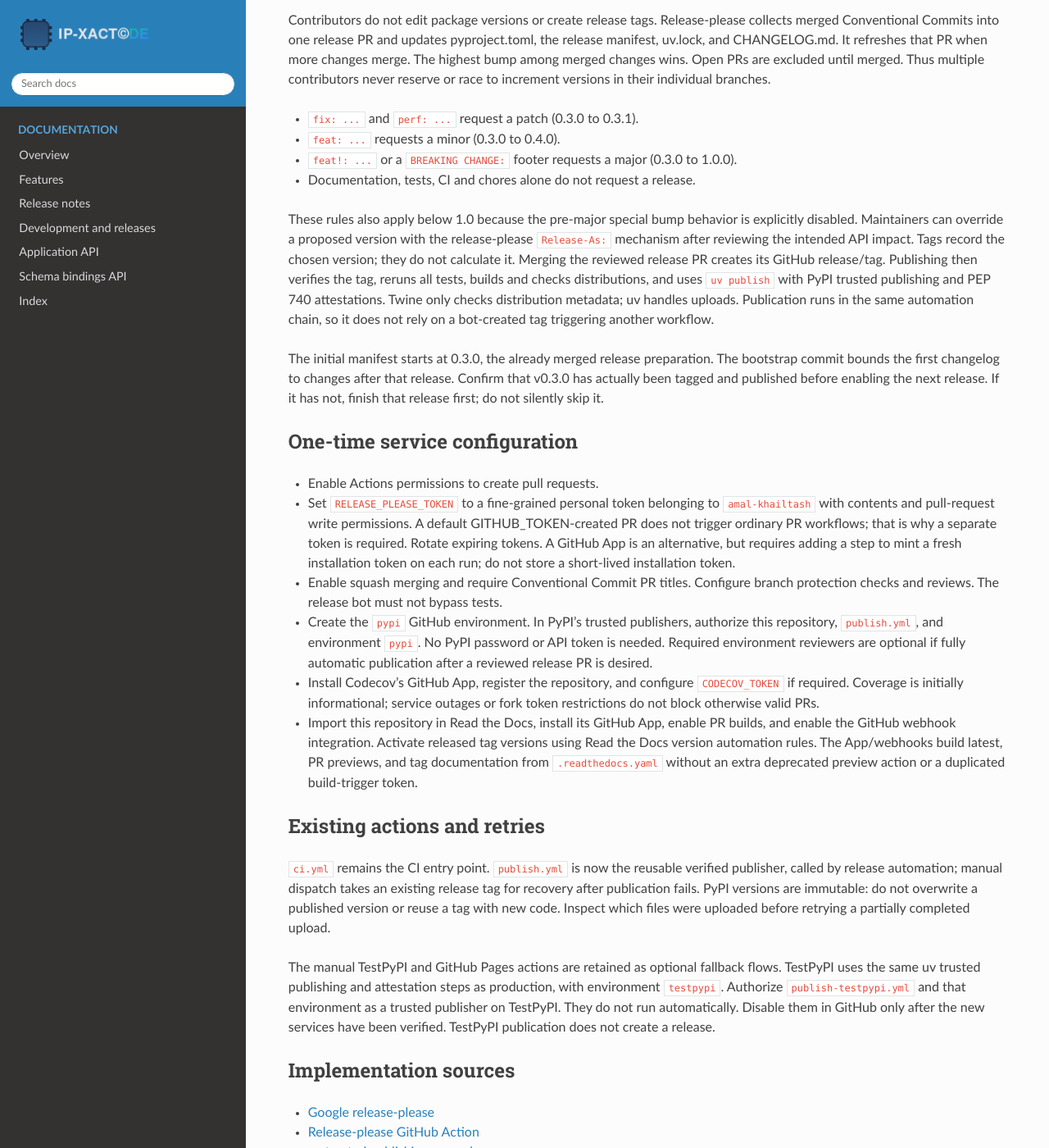
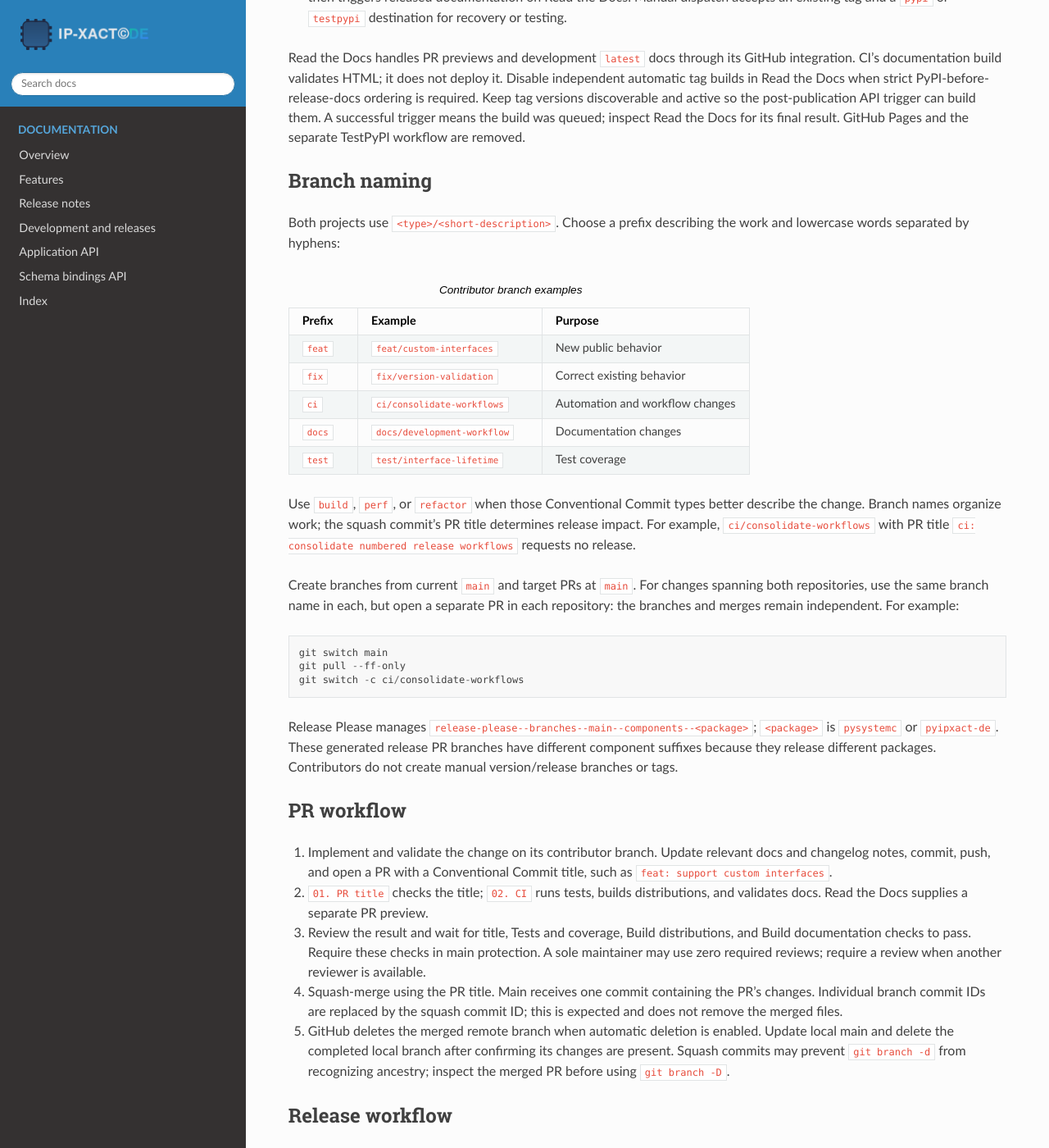
Before and after one commit to amal-khailtash/pyipxact-de, a Sphinx documentation site: the page built from docs/development/releases.rst, in a window 1280 px wide and 1400 px high, scrolled down 451 px. Shown: the whole window at 82% size. Built offline with Sphinx 7.4.7 and the Read the Docs theme 3.1.0, drawn with Linux system fonts in a browser that asks for light colours; pages that are not in the unit, such as notebooks, are missing from menus; some of the changed text lies outside the part shown.

Commit message:
ci: consolidate numbered release workflows (#13)
Consolidate both EDA repositories around four numbered workflows: 01. PR
title, 02. CI, 03. Release Please, and 04. Publish. Reuse CI
distributions for publication, retain project-specific verification, and
trigger released docs after successful PyPI upload. Remove redundant
documentation and separate TestPyPI workflows. Keep workflow filenames
stable for production trusted publishing and badges.

Both repositories use ci/consolidate-workflows and document
type/short-description contributor branches, generated release-please
branches, main-targeted PRs, squash merges, and branch cleanup.

Validation: workflow YAML parsing and whitespace checks passed. CI
supplies full tests/build/docs validation. Service follow-up: migrate
any TestPyPI trusted-publisher entry from publish-testpypi.yml to
publish.yml, and disable independent Read the Docs tag builds for strict
upload-before-docs ordering. No release/version change requested.

---------

Co-authored-by: Amal Khailtash <akhailta@amd.com>

```diff
--- /dev/null
+++ b/docs/development/index.rst
@@ -0,0 +1,10 @@
+Development
+===========
+
+Contributor guides and automation for this repository. The branch and release
+conventions are shared with pysystemc.
+
+.. toctree::
+   :maxdepth: 2
+
+   releases
--- a/docs/development/releases.rst
+++ b/docs/development/releases.rst
@@ -1,107 +1,148 @@
-Automated pull requests and releases
-====================================
+Pull requests and releases
+==========================
 
-Contributor workflow
+Workflow order
+--------------
+
+Both repositories use the same four Actions workflow names. The numbers make
+navigation consistent; jobs run according to their triggers and dependencies.
+
+* **01. PR title** (``pr-title.yml``) checks Conventional Commit PR titles using
+  metadata only.
+* **02. CI** (``ci.yml``) tests, checks distributions, and builds documentation
+  for PRs and main. The publisher calls the same CI against the release tag.
+* **03. Release Please** (``release-please.yml``) collects merged changes into a
+  release PR. Merging that PR creates the immutable tag and GitHub release and
+  calls the publisher directly.
+* **04. Publish** (``publish.yml``) verifies the tag/version and main ancestry,
+  publishes the distributions produced by release CI, then triggers released
+  documentation on Read the Docs. Manual dispatch accepts an existing tag and
+  a ``pypi`` or ``testpypi`` destination for recovery or testing.
+
+Read the Docs handles PR previews and development ``latest`` docs through its
+GitHub integration. CI's documentation build validates HTML; it does not deploy
+it. Disable independent automatic tag builds in Read the Docs when strict
+PyPI-before-release-docs ordering is required. Keep tag versions discoverable
+and active so the post-publication API trigger can build them. A successful
+trigger means the build was queued; inspect Read the Docs for its final result.
+GitHub Pages and the separate TestPyPI workflow are removed.
+
+Branch naming
+-------------
+
+Both projects use ``<type>/<short-description>``. Choose a prefix describing the
+work and lowercase words separated by hyphens:
+
+.. list-table:: Contributor branch examples
+   :header-rows: 1
+   :widths: 15 40 45
+
+   * - Prefix
+     - Example
+     - Purpose
+   * - ``feat``
+     - ``feat/custom-interfaces``
+     - New public behavior
+   * - ``fix``
+     - ``fix/version-validation``
+     - Correct existing behavior
+   * - ``ci``
+     - ``ci/consolidate-workflows``
+     - Automation and workflow changes
+   * - ``docs``
+     - ``docs/development-workflow``
+     - Documentation changes
+   * - ``test``
+     - ``test/interface-lifetime``
+     - Test coverage
+
+Use ``build``, ``perf``, or ``refactor`` when those Conventional Commit types
+better describe the change. Branch names organize work; the squash commit's PR
+title determines release impact. For example, ``ci/consolidate-workflows`` with
+PR title ``ci: consolidate numbered release workflows`` requests no release.
+
+Create branches from current ``main`` and target PRs at ``main``. For changes
+spanning both repositories, use the same branch name in each, but open a separate
+PR in each repository: the branches and merges remain independent. For example::
+
+   git switch main
+   git pull --ff-only
+   git switch -c ci/consolidate-workflows
+
+Release Please manages ``release-please--branches--main--components--<package>``;
+``<package>`` is ``pysystemc`` or ``pyipxact-de``. These generated release PR
+branches have different component suffixes because they release different
+packages. Contributors do not create manual version/release branches or tags.
+
+PR workflow
+-----------
+
+1. Implement and validate the change on its contributor branch. Update relevant
+   docs and changelog notes, commit, push, and open a PR with a Conventional
+   Commit title, such as ``feat: support custom interfaces``.
+2. ``01. PR title`` checks the title; ``02. CI`` runs tests, builds distributions,
+   and validates docs. Read the Docs supplies a separate PR preview.
+3. Review the result and wait for title, Tests and coverage, Build distributions,
+   and Build documentation checks to pass. Require these checks in main
+   protection. A sole maintainer may use zero required reviews; require a review
+   when another reviewer is available.
+4. Squash-merge using the PR title. Main receives one commit containing the PR's
+   changes. Individual branch commit IDs are replaced by the squash commit ID;
+   this is expected and does not remove the merged files.
+5. GitHub deletes the merged remote branch when automatic deletion is enabled.
+   Update local main and delete the completed local branch after confirming its
+   changes are present. Squash commits may prevent ``git branch -d`` from
+   recognizing ancestry; inspect the merged PR before using ``git branch -D``.
+
+Release workflow
+----------------
+
+1. A merge into main runs ``03. Release Please``, which collects release-worthy
+   squash commits into a generated release PR. ``fix:`` and ``perf:`` request a
+   patch, ``feat:`` requests a minor, and ``feat!:`` or a ``BREAKING CHANGE:``
+   footer requests a major, including below 1.0. CI, docs, tests, and chores alone
+   do not request releases.
+2. Release Please updates ``pyproject.toml``, ``uv.lock``, its manifest, and
+   ``CHANGELOG.md``. Other open feature PRs are excluded until merged. Review
+   the proposed version and wait for the release PR's CI to pass.
+3. Merge the release PR only when ready to publish. Leaving it open defers the
+   release while ordinary contributor PRs can continue merging. Its squash merge
+   creates the tag and GitHub release and directly calls ``04. Publish``.
+4. The publisher runs CI against the immutable tag, verifies tag/version and
+   main ancestry, and uses those CI distribution artifacts. Project-specific
+   checks below run before uploading to PyPI.
+5. After a successful PyPI upload, trigger released docs on Read the Docs. A
+   TestPyPI dispatch uses the same publication flow but does not trigger release
+   docs. Inspect the final Read the Docs build as well as the Actions result.
+
+Publication recovery
 --------------------
 
-Work on a feature branch and open a pull request. CI tests the complete suite,
-produces coverage for handwritten application code, builds distributions, and
-builds documentation. Codecov reports coverage; Read the Docs builds PR previews
-through its GitHub App. No pull request publishes a production package.
+PyPI versions and tags are immutable. Inspect uploaded files before retrying a
+partial publication. Run ``04. Publish`` manually from main with the existing
+tag and destination to use workflow repairs without changing released source.
+No new version or tag is needed for a workflow-only repair. This manual dispatch
+publishes a package; use it only when publication is intended. Merging a CI or
+documentation contributor PR alone does not authorize or initiate a release.
 
-Squash-merge contributor PRs using a Conventional Commit title. Require the
-PR title, Tests and coverage, Build distributions, and Build documentation
-checks in branch protection. Keep at least one review requirement and require
-branches to be current, or use a merge queue. Do not enable automatic merging
-of arbitrary contributor PRs.
+Service setup
+-------------
 
-Versions and concurrent contributors
-------------------------------------
+* Enable Actions PR creation and configure ``RELEASE_PLEASE_TOKEN`` with contents
+  and pull-request write access. Its PRs must trigger normal CI.
+* Configure trusted publishers for this repository's ``publish.yml`` and the
+  ``pypi`` / ``testpypi`` environments. Replace any TestPyPI publisher entry that
+  still names the removed ``publish-testpypi.yml``. Workflow filenames remain
+  stable even though their display names are numbered.
+* Configure ``CODECOV_TOKEN`` and the Read the Docs GitHub integration for
+  coverage and PR previews.
+* Configure ``READTHEDOCS_TOKEN`` with permission to trigger this project's
+  released version builds. The publisher uses it only after a successful PyPI
+  upload; TestPyPI does not trigger released docs.
 
-Contributors do not edit package versions or create release tags. Release-please
-collects merged Conventional Commits into one release PR and updates
-pyproject.toml, the release manifest, uv.lock, and CHANGELOG.md. It refreshes
-that PR when more changes merge. The highest bump among merged changes wins.
-Open PRs are excluded until merged. Thus multiple contributors never reserve or
-race to increment versions in their individual branches.
+Project-specific validation
+---------------------------
 
-* ``fix: ...`` and ``perf: ...`` request a patch (0.3.0 to 0.3.1).
-* ``feat: ...`` requests a minor (0.3.0 to 0.4.0).
-* ``feat!: ...`` or a ``BREAKING CHANGE:`` footer requests a major (0.3.0 to 1.0.0).
-* Documentation, tests, CI and chores alone do not request a release.
-
-These rules also apply below 1.0 because the pre-major special bump behavior is
-explicitly disabled. Maintainers can override a proposed version with the
-release-please ``Release-As:`` mechanism after reviewing the intended API impact.
-Tags record the chosen version; they do not calculate it. Merging the reviewed
-release PR creates its GitHub release/tag. Publishing then verifies the tag,
-reruns all tests, builds and checks distributions, and uses ``uv publish`` with
-PyPI trusted publishing and PEP 740 attestations. Twine only checks distribution
-metadata; uv handles uploads. Publication runs in the same automation chain, so
-it does not rely on a bot-created tag triggering another workflow.
-
-The initial manifest starts at 0.3.0, the already merged release preparation.
-The bootstrap commit bounds the first changelog to changes after that release.
-Confirm that v0.3.0 has actually been tagged and published before enabling the
-next release. If it has not, finish that release first; do not silently skip it.
-
-One-time service configuration
-------------------------------
-
-* Enable Actions permissions to create pull requests.
-* Set ``RELEASE_PLEASE_TOKEN`` to a fine-grained personal token belonging to
-  ``amal-khailtash`` with contents and pull-request write permissions. A default GITHUB_TOKEN-created PR does not trigger ordinary
-  PR workflows; that is why a separate token is required. Rotate expiring tokens.
-  A GitHub App is an alternative, but requires adding a step to mint a fresh
-  installation token on each run; do not store a short-lived installation token.
-* Enable squash merging and require Conventional Commit PR titles. Configure
-  branch protection checks and reviews. The release bot must not bypass tests.
-* Create the ``pypi`` GitHub environment. In PyPI's trusted publishers, authorize
-  this repository, ``publish.yml``, and environment ``pypi``. No PyPI password
-  or API token is needed. Required environment reviewers are optional if fully
-  automatic publication after a reviewed release PR is desired.
-* Install Codecov's GitHub App, register the repository, and configure
-  ``CODECOV_TOKEN`` if required. Coverage is initially informational; service
-  outages or fork token restrictions do not block otherwise valid PRs.
-* Import this repository in Read the Docs, install its GitHub App, enable PR
-  builds, and enable the GitHub webhook integration. Activate released tag
-  versions using Read the Docs version automation rules. The App/webhooks build
-  latest, PR previews, and tag documentation from ``.readthedocs.yaml`` without
-  an extra deprecated preview action or a duplicated build-trigger token.
-
-Existing actions and retries
-----------------------------
-
-``ci.yml`` remains the CI entry point. ``publish.yml`` is now the reusable
-verified publisher, called by release automation; manual dispatch takes an
-existing release tag for recovery after publication fails. PyPI versions are
-immutable: do not overwrite a published version or reuse a tag with new code.
-Inspect which files were uploaded before retrying a partially completed upload.
-
-The manual TestPyPI and GitHub Pages actions are retained as optional fallback
-flows. TestPyPI uses the same uv trusted publishing and attestation steps as
-production, with environment ``testpypi``. Authorize ``publish-testpypi.yml``
-and that environment as a trusted publisher on TestPyPI. They do not run automatically. Disable them in GitHub only after the new
-services have been verified. TestPyPI publication does not create a release.
-
-Implementation sources
-----------------------
-
-* `Google release-please <https://github.com/googleapis/release-please>`_
-* `Release-please GitHub Action <https://github.com/googleapis/release-please-action>`_
-* `uv trusted publishing example <https://github.com/astral-sh/trusted-publishing-examples>`_
-* `Codecov action <https://github.com/codecov/codecov-action>`_
-* `Read the Docs configuration <https://docs.readthedocs.com/platform/stable/config-file/v2.html>`_
-
-The local pysystemc project provided the test/coverage and publication patterns.
-Its native manylinux/auditwheel steps are unnecessary for this pure-Python wheel.
-
-Publication verification
-------------------------
-
-The manual TestPyPI run on 2026-10-20 verified the feature branch: the full test
-suite, distribution build and metadata checks passed, attestations were
-generated, and uv uploaded both 0.3.0 distributions using trusted publishing.
-See `the successful run <https://github.com/amal-khailtash/pyipxact-de/actions/runs/39367527992>`_.
-Production PyPI and release-please creation still require their own end-to-end
-verification after merge.
+pyipxact-de builds pure Python wheels, checks distribution metadata, and tests
+XML/schema behavior with the recorded schema submodule and native XML tools.
+Publication uses uv trusted publishing with PEP 740 attestations.
```
Also changed, not shown: CHANGELOG.md (+5 -0 lines), README.md (+1 -1 lines), docs/index.rst (+12 -31 lines), 6 other files.
